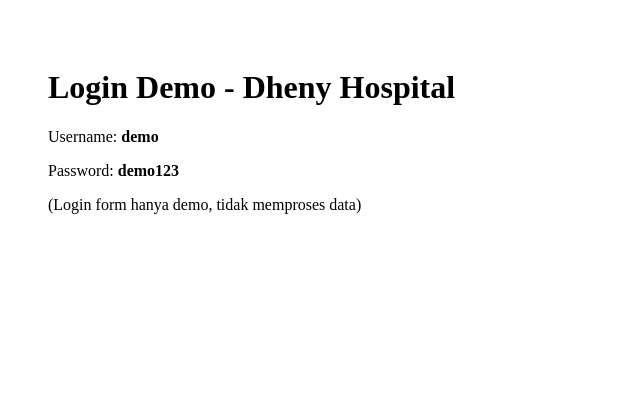
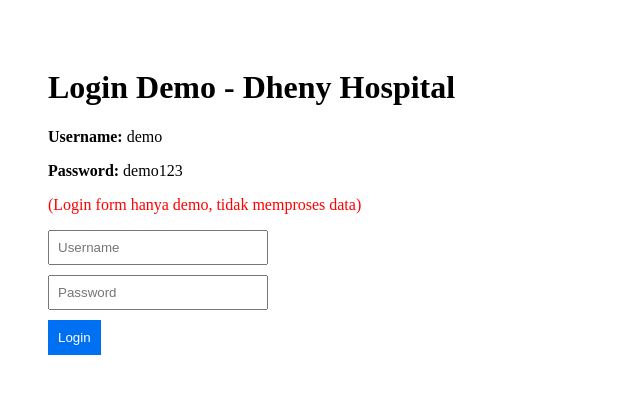
Before and after one commit to finnickmax/dheny-hospital, a Next.js app: page /login in a window 1280 px wide. Shown: the top 394 px of the page, without its empty margins (0-640 px from the left). Built offline with nearby package versions, Linux system fonts and the light colour scheme.

Commit message:
Update login.js

```diff
--- a/pages/login.js
+++ b/pages/login.js
@@ -1,10 +1,32 @@
-export default function Login() {
+import { useRouter } from 'next/router';
+
+export default function LoginPage() {
+  const router = useRouter();
+
+  const handleLogin = (e) => {
+    e.preventDefault();
+    // Simulasi login: langsung redirect
+    router.push('/dashboard');
+  };
+
   return (
     <div style={{ padding: 40 }}>
       <h1>Login Demo - Dheny Hospital</h1>
-      <p>Username: <strong>demo</strong></p>
-      <p>Password: <strong>demo123</strong></p>
-      <p>(Login form hanya demo, tidak memproses data)</p>
+      <p><strong>Username:</strong> demo</p>
+      <p><strong>Password:</strong> demo123</p>
+      <p style={{ color: 'red' }}>(Login form hanya demo, tidak memproses data)</p>
+
+      <form onSubmit={handleLogin}>
+        <div style={{ marginBottom: 10 }}>
+          <input type="text" placeholder="Username" required style={{ padding: 8, width: 200 }} />
+        </div>
+        <div style={{ marginBottom: 10 }}>
+          <input type="password" placeholder="Password" required style={{ padding: 8, width: 200 }} />
+        </div>
+        <button type="submit" style={{ padding: 10, background: '#0070f3', color: 'white', border: 'none' }}>
+          Login
+        </button>
+      </form>
     </div>
   );
 }
```
